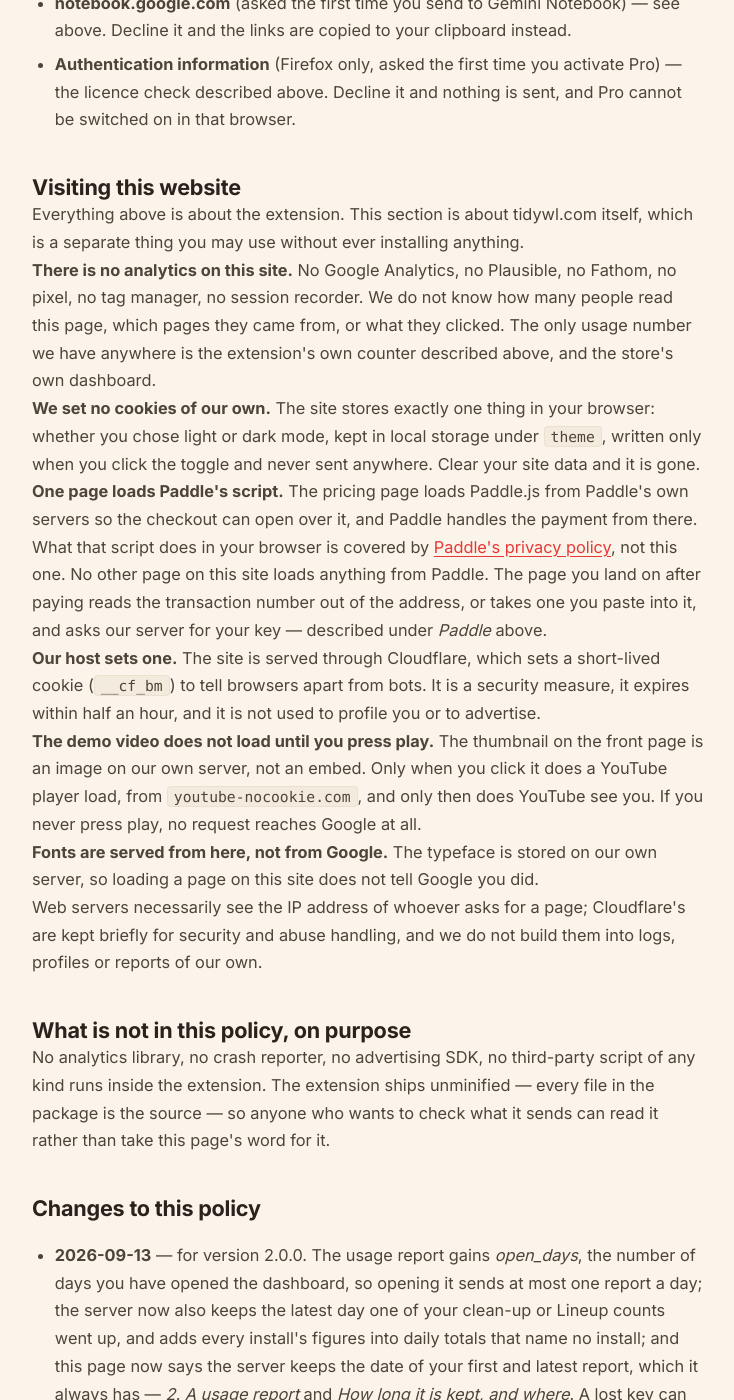
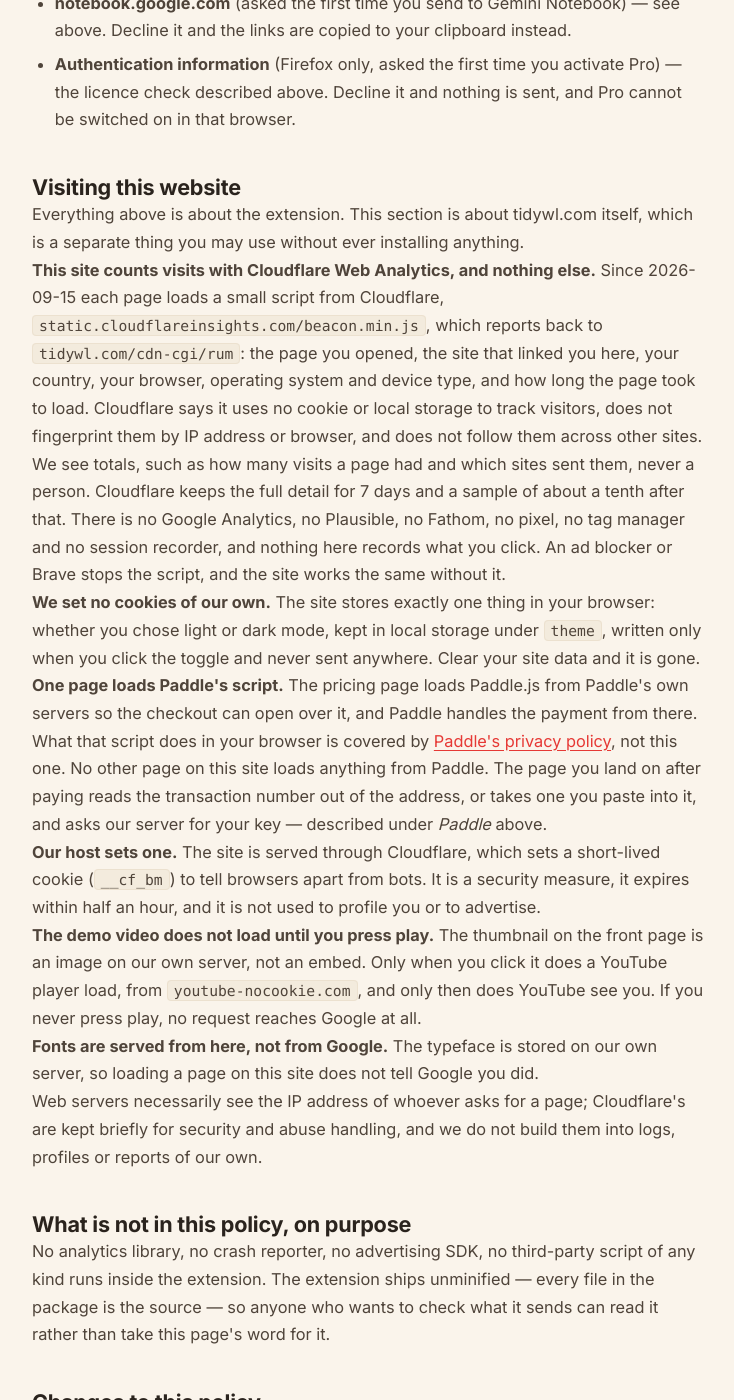
Before and after one commit to dominic-lam/tidywl-site, a Jekyll site: the page built from privacy/index.html, in a window 1280 px wide and 1400 px high, scrolled down 8708 px. Shown: the whole window, without its empty margins (272-1006 px from the left). Built offline with Jekyll 4.4.1, drawn with Linux system fonts in a browser that asks for light colours; some of the changed text lies outside the part shown.

Commit message:
[privacy]: tidywl.com counts visits with Cloudflare Web Analytics, and the page says so before the script starts
Co-Authored-By: Claude Opus 5 (1M context) <noreply@anthropic.com>

```diff
--- a/privacy/index.html
+++ b/privacy/index.html
@@ -126,7 +126,7 @@ permalink: /privacy/
 
     <h2>Visiting this website</h2>
     <p>Everything above is about the extension. This section is about tidywl.com itself, which is a separate thing you may use without ever installing anything.</p>
-    <p><strong>There is no analytics on this site.</strong> No Google Analytics, no Plausible, no Fathom, no pixel, no tag manager, no session recorder. We do not know how many people read this page, which pages they came from, or what they clicked. The only usage number we have anywhere is the extension's own counter described above, and the store's own dashboard.</p>
+    <p><strong>This site counts visits with Cloudflare Web Analytics, and nothing else.</strong> Since 2026-09-15 each page loads a small script from Cloudflare, <code>static.cloudflareinsights.com/beacon.min.js</code>, which reports back to <code>tidywl.com/cdn-cgi/rum</code>: the page you opened, the site that linked you here, your country, your browser, operating system and device type, and how long the page took to load. Cloudflare says it uses no cookie or local storage to track visitors, does not fingerprint them by IP address or browser, and does not follow them across other sites. We see totals, such as how many visits a page had and which sites sent them, never a person. Cloudflare keeps the full detail for 7 days and a sample of about a tenth after that. There is no Google Analytics, no Plausible, no Fathom, no pixel, no tag manager and no session recorder, and nothing here records what you click. An ad blocker or Brave stops the script, and the site works the same without it.</p>
     <p><strong>We set no cookies of our own.</strong> The site stores exactly one thing in your browser: whether you chose light or dark mode, kept in local storage under <code>theme</code>, written only when you click the toggle and never sent anywhere. Clear your site data and it is gone.</p>
 {%- if site.data.paddle.onSale %}
     <p><strong>One page loads Paddle's script.</strong> The pricing page loads Paddle.js from Paddle's own servers so the checkout can open over it, and Paddle handles the payment from there. What that script does in your browser is covered by <a href="https://www.paddle.com/legal/privacy" target="_blank" rel="noopener">Paddle's privacy policy</a>, not this one. No other page on this site loads anything from Paddle. The page you land on after paying reads the transaction number out of the address, or takes one you paste into it, and asks our server for your key — described under <em>Paddle</em> above.</p>
@@ -143,6 +143,7 @@ permalink: /privacy/
 
     <h2>Changes to this policy</h2>
     <ul>
+      <li><strong>2026-09-15</strong> — this website now counts visits with Cloudflare Web Analytics, a script from Cloudflare that reports the page, the site that linked you here, your country, browser, operating system and device, and how long the page took to load — <em>Visiting this website</em>. Nothing about the extension changed. The 2026-09-04 entry below says the site gained no tracking; that stayed true until this change.</li>
       <li><strong>2026-09-13</strong> — for version 2.0.0. The usage report gains <em>open_days</em>, the number of days you have opened the dashboard, so opening it sends at most one report a day; the server now also keeps the latest day one of your clean-up or Lineup counts went up, and adds every install's figures into daily totals that name no install; and this page now says the server keeps the date of your first and latest report, which it always has — <em>2. A usage report</em> and <em>How long it is kept, and where</em>. A lost key can be found again from the transaction number on any Paddle receipt, pasted into the key page or into <em>Have a key?</em> in the extension; the number goes to our server once, for that lookup, and nothing new is stored — <em>Paddle</em>. What Paddle tells us includes a reference number for each payment, which this page left out. And the page you land on after paying carries only that number in its address: this page described a checkout hosted on Paddle's own domain, which also put your email there and which TidyWL does not use — <em>Paddle</em>. And <em>Request a refund</em> in the extension opens Gmail with your licence key written into the message — <em>What you send yourself</em>.</li>
       <li><strong>2026-09-12</strong> — for version 2.0.0, one addition and one correction. Firefox now asks for its <em>Authentication information</em> permission before any licence call and sends nothing without it — <em>3. A licence check</em>, <em>How to stop it</em> and <em>Permissions</em>. And the checkout is Paddle's form opened over the pricing page, not a page on Paddle's own domain as this policy said; the pricing page loads Paddle's script once Pro is on sale, and this page says so in both states — <em>Paddle</em> and <em>Visiting this website</em>.</li>
       <li><strong>2026-09-07</strong> — for version 2.0.0. Three additions, all new. <em>TidyWL Pro</em>: a licence key sent to tidywl.com to switch Pro on and re-checked every 15 minutes, a licence row and one activation row per device on our server, and Paddle as the seller who takes the payment — sections <em>3. A licence check</em>, <em>TidyWL Pro</em> and <em>Paddle</em>. <em>The Lineup</em>: it reads your watch history and your subscribed channels from YouTube, both of which stay in your browser — <em>What stays in your browser</em>. And the usage report gains two counts, Lineups built and Lineups saved as a playlist. Nothing was removed, and nothing that was local before is sent now. One earlier sentence was also corrected: the summary used to say your YouTube data is never sent "to anyone else", which skipped past Send to Gemini Notebook — a feature this page has always described further down, but which the summary should never have claimed away.</li>
```
